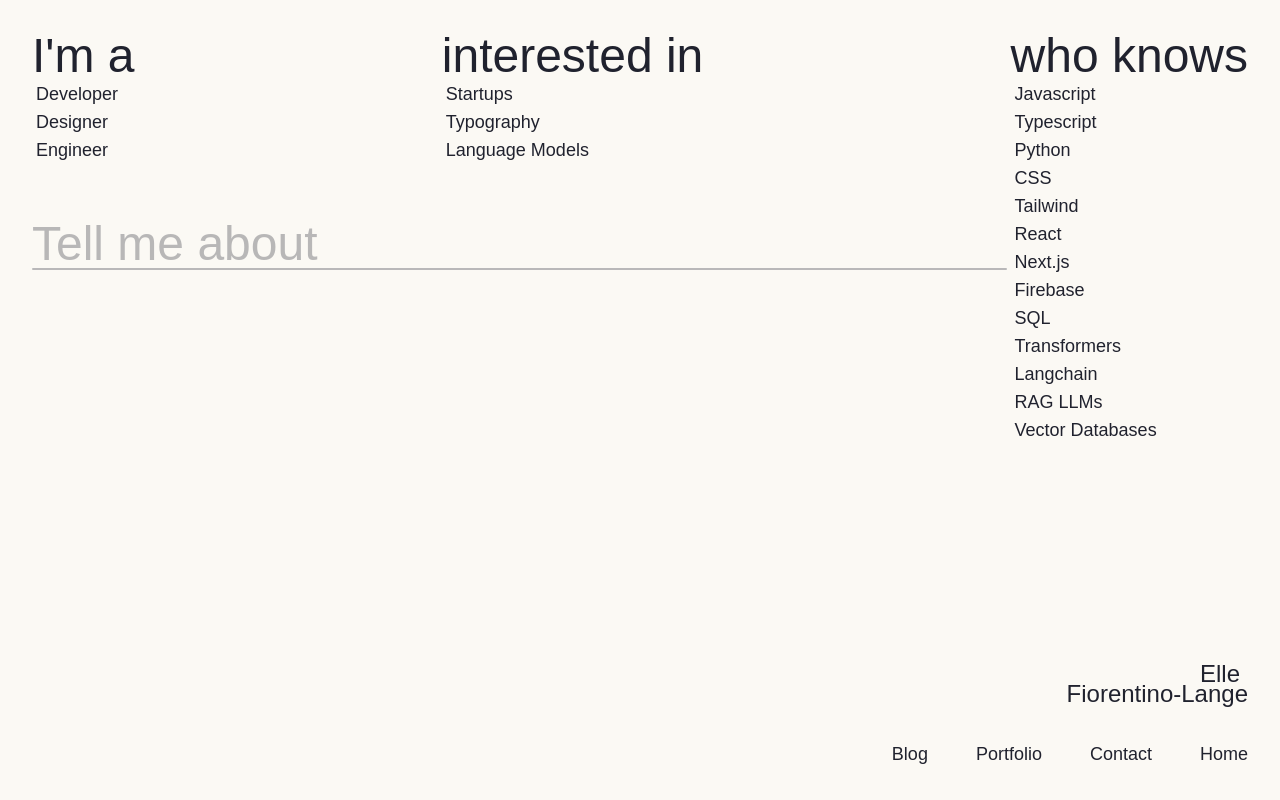
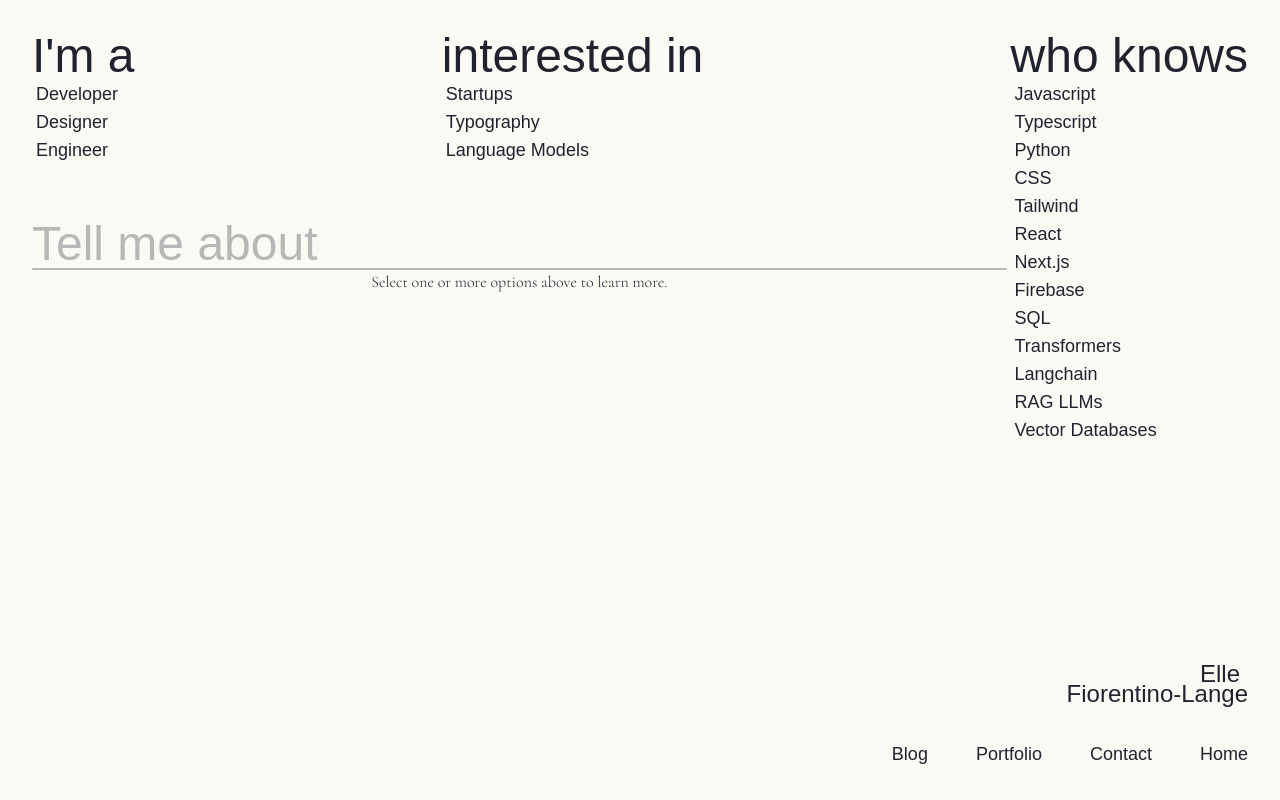
Before and after one commit to ElleFioLange/dev-ellelm, a Next.js app: page /desktop in a window 1280 px wide. Built offline with nearby package versions, Linux system fonts and the light colour scheme; a web font is replaced by a local one.

Commit message:
add cta desktop

```diff
--- a/app/css.css
+++ b/app/css.css
@@ -97,10 +97,6 @@
       "c d" 1fr / auto 1fr;
   }
 
-  /* .ellelm-grid > div:nth-child(1) {
-    grid-area: c;
-  } */
-
   .ellelm-grid > div:nth-child(1) {
     grid-column: 2 / 3;
     grid-row: 2 / 4;
@@ -118,11 +114,16 @@
     grid-area: b;
   }
 
-  .ellelm-grid > div:nth-child(5) {
+  .ellelm-grid > p:nth-child(5) {
+    grid-column: 1 / 3;
+    grid-row: 3 / 4;
+  }
+
+  .ellelm-grid > div:nth-child(6) {
     grid-area: c;
   }
 
-  .ellelm-grid > p:nth-child(6) {
+  .ellelm-grid > p:nth-child(7) {
     grid-area: d;
   }
 }
--- a/app/desktop/components/ElleLM.tsx
+++ b/app/desktop/components/ElleLM.tsx
@@ -109,6 +109,15 @@ export default function ElleLM({
         }
       />
 
+      <p
+        className={
+          "transition-all duration-150 ease-in-out font-cormorant text-center pointer-events-none" +
+          (!selected.length ? " opacity-1" : " opacity-0")
+        }
+      >
+        Select one or more options above to learn more.
+      </p>
+
       <div className="transition-all duration-[2.5s] ease-in-out">
         {selected.map((name) => (
           <button
--- a/app/desktop/page.tsx
+++ b/app/desktop/page.tsx
@@ -2,7 +2,7 @@
 
 import Link from "next/link";
 import ElleLM from "./components/ElleLM";
-import { useEffect, useState } from "react";
+import { useState } from "react";
 import { State } from "@/utils/types/state";
 
 // TODO Fade in intro animation
```
